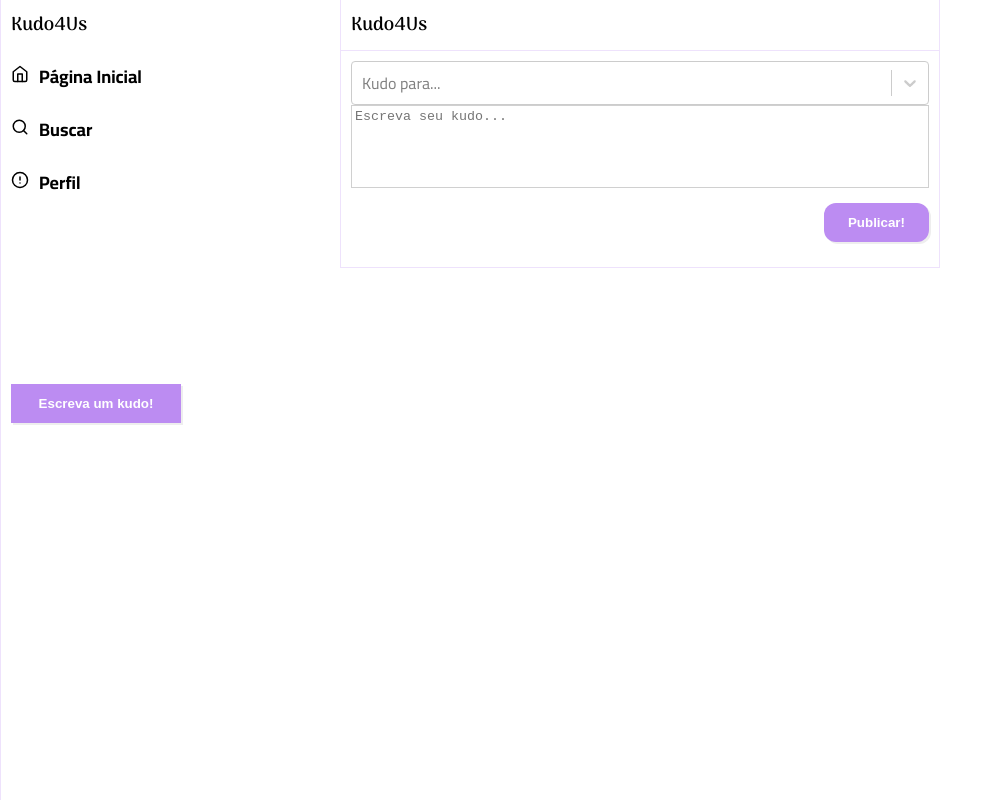
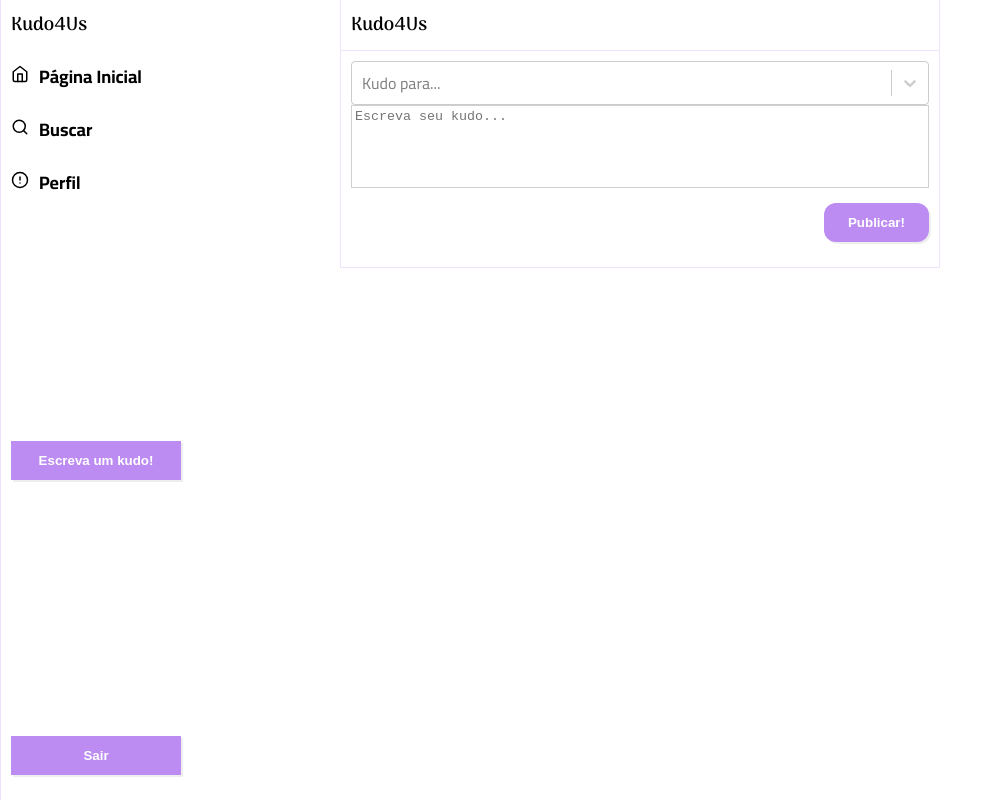
Before and after one commit to Augustonildo/kudo-cards, a React (Create React App) app in the folder front/: page / in a window 1280 px wide. Shown: the whole page, without its empty margins (0-1002 px from the left). Built offline with nearby package versions, Linux system fonts and the light colour scheme; no server answers; sample sign-in values are in the browser's storage.

Commit message:
feat: logout button!

```diff
--- a/front/src/components/sidebar/Sidebar.jsx
+++ b/front/src/components/sidebar/Sidebar.jsx
@@ -1,9 +1,12 @@
 import { FiHome, FiSearch, FiAlertCircle } from 'react-icons/fi';
 import { Link } from 'react-router-dom';
+import { useAuth } from '../../contexts/AuthContext';
 import Logo from '../logo/Logo';
 import styles from './Sidebar.module.css';
 
 export default function Sidebar() {
+  const { logout } = useAuth();
+
   return (
     <aside className={styles.sidebar}>
       <div className={styles.sColumn}>
@@ -27,8 +30,13 @@ export default function Sidebar() {
           <span>Perfil</span>
         </Link>
       </div>
-      <div className={styles.menuItem + ' ' + styles.buttonItemWrapper}>
+      <div className={styles.menuItem}>
         <button className={styles.composerButton}>Escreva um kudo!</button>
+      </div>
+      <div className={styles.menuItem}>
+        <button className={styles.composerButton} onClick={logout}>
+          Sair
+        </button>
       </div>
     </aside>
   );
--- a/front/src/components/sidebar/Sidebar.module.css
+++ b/front/src/components/sidebar/Sidebar.module.css
@@ -4,6 +4,7 @@
   flex-direction: column;
   height: 100vh;
   position: fixed;
+  justify-content: space-between;
 }
 
 @media only screen and (min-width: 1921px) and (max-width: 2560px) {
@@ -50,10 +51,6 @@
   opacity: 0.7;
 }
 
-.buttonItemWrapper {
-  margin: 150px 0 0 0;
-}
-
 .composerButton {
   margin: 15px 0;
   border: none;
```
Also changed, not shown: 1 other file (tests, documents, lock files or other folders).
